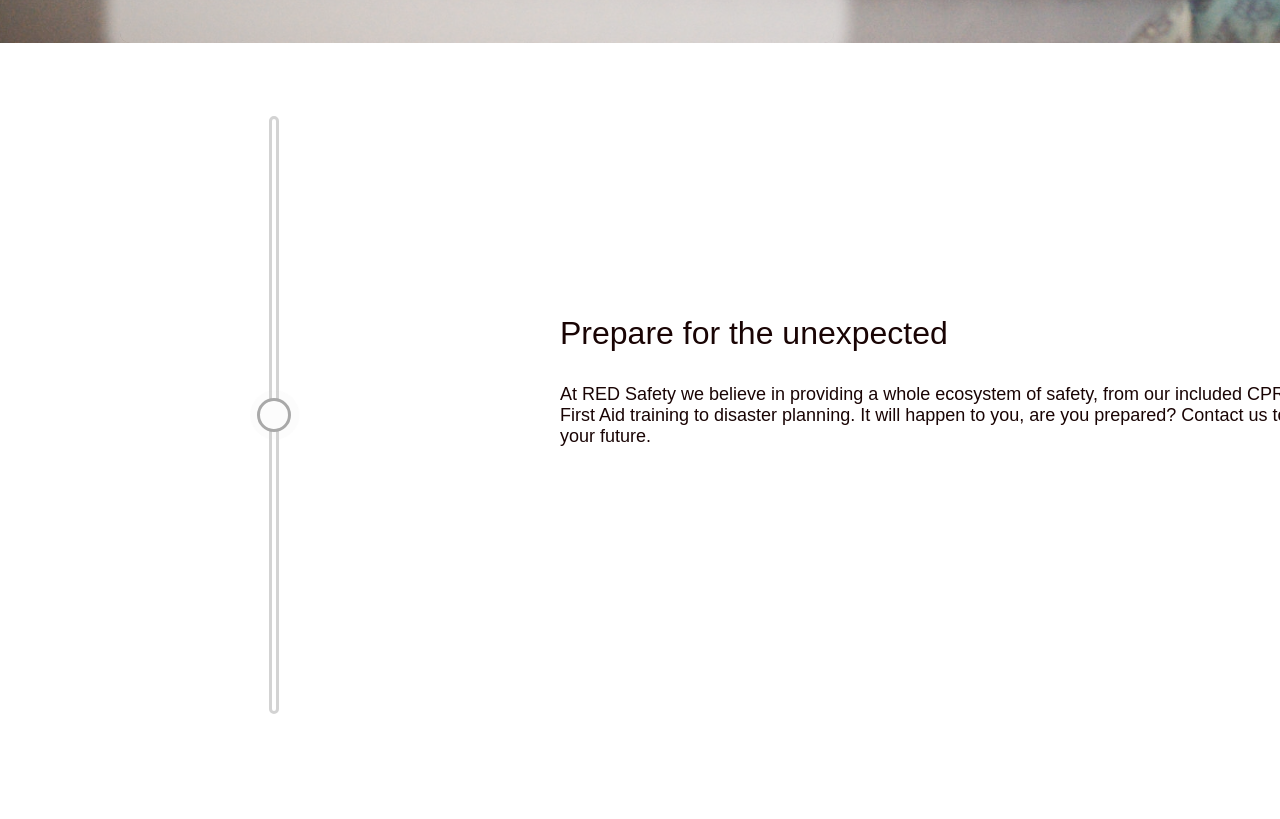
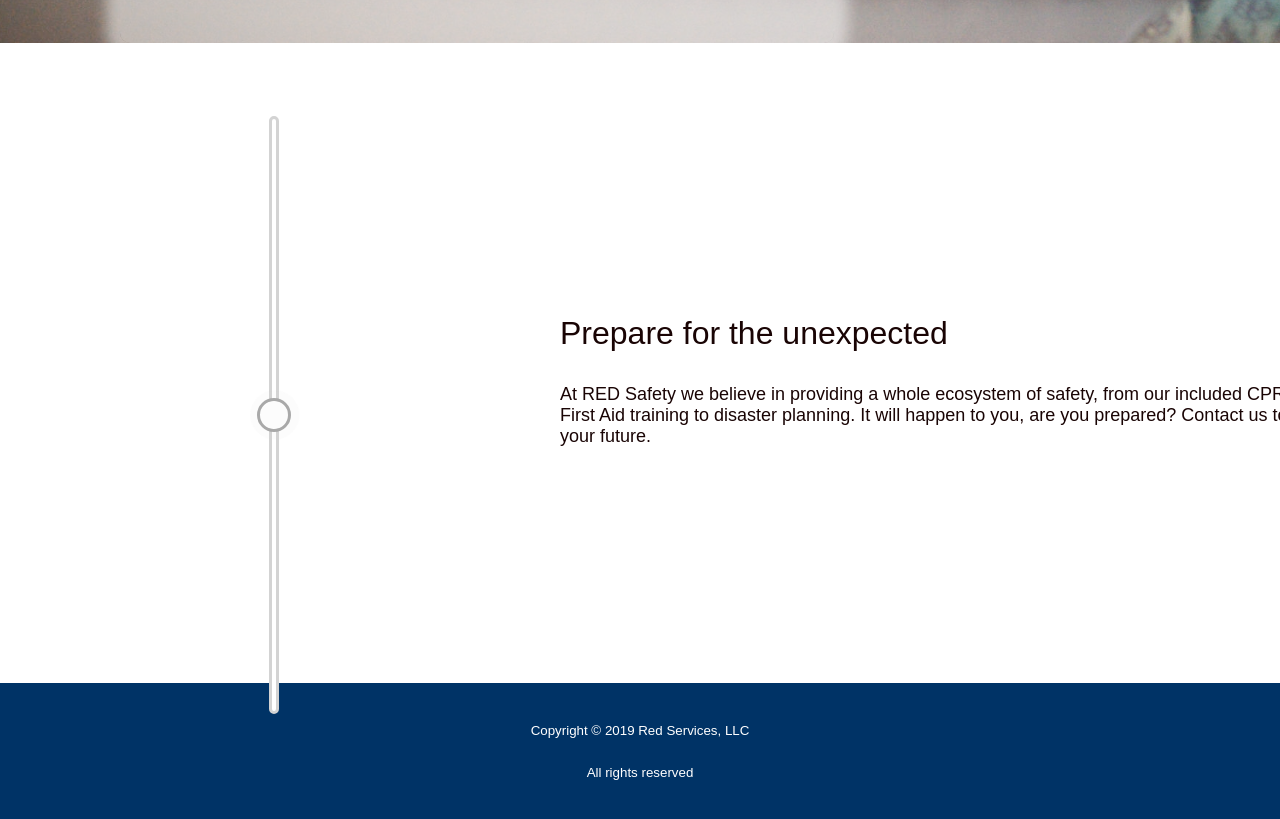
Before and after one commit to JackHermes/red-main-website, a React app: page / in a window 1280 px wide. Shown: the part 8141-8960 px from the top of the page. Before the commit the page ends 8855 px from the top, so only its background shows below. Built offline with nearby package versions, Linux system fonts and the light colour scheme.

Commit message:
Revamp footer

```diff
--- a/src/Components/About/About.js
+++ b/src/Components/About/About.js
@@ -2,7 +2,7 @@ import React, { Component } from 'react';
 
 import Connector from '../Common/Connector.js';
 import { ColorBoxes, SectionProtect, SectionSafety, SectionProducts, SectionTestimonials } from '../Common/Sections.js';
-import { Footer } from '../Common/Footer.js';
+import { Footer } from '../Footers/Footer.js';
 
 import './About.css';
 
--- a/src/Components/App.css
+++ b/src/Components/App.css
@@ -6,9 +6,14 @@ Times New Roman - pg 5, traditional home
 avenir next - pg 8 labels, next pg 'no more execuses'
 */
 
+/* For css debugging: */
+/* * {
+  border: solid darkred 1px;
+} */
+
 html, body {
   margin: 0;
-  height: 100%;
+  /* height: 100%; */
 }
 
 body {
--- a/src/Components/App.js
+++ b/src/Components/App.js
@@ -3,6 +3,8 @@ import { BrowserRouter as Router } from 'react-router-dom';
 
 import { Content } from './Content.js';
 import { LargeScreenHeader, SmallScreenHeader} from './Headers/Headers.js';
+import { LargeScreenFooter, SmallScreenFooter } from './Footers/Footer.js';
+
 import ScrollToTop from './Common/ScrollToTop.js';
 
 import './App.css';
@@ -41,6 +43,7 @@ export default class App extends Component {
           <ScrollToTop>
             <SmallScreenHeader screenSize='small' />
             <Content screenSize='small' />
+            <SmallScreenFooter screenSize='small' />
           </ScrollToTop>
         </Router>
       )
@@ -50,6 +53,7 @@ export default class App extends Component {
           <ScrollToTop>
             <LargeScreenHeader screenSize='large' />
             <Content screenSize='large' />
+            <LargeScreenFooter screenSize='large' />
           </ScrollToTop>
         </Router>
       )
--- a/src/Components/Colors.js
+++ b/src/Components/Colors.js
@@ -1,7 +1,7 @@
 import React, { Component } from 'react';
-import { Footer } from './Common/Footer.js';
+// import { Footer } from './Footers/Footer.js';
 import './Colors.css';
-import './Common/Footer.css';
+// import './Common/Footer.css';
 
 export default class Colors extends Component {
   render() {
@@ -61,7 +61,6 @@ export default class Colors extends Component {
             </ul>
           </div>
         </div>
-        <Footer class="footer" />
       </div>
     )
   }
--- a/src/Components/Common/Footer.css
+++ /dev/null
@@ -1,7 +0,0 @@
-.footer {
-  background-color: #003366;
-  grid-column: 1 / 11;
-  /* grid-row: 49 / 53; */
-  /* z-index: 2; */
-  height: 10em;
-}
--- a/src/Components/Common/Footer.js
+++ /dev/null
@@ -1,11 +0,0 @@
-import React, { Component } from 'react';
-
-import './Footer.css';
-
-const Footer = (props) => {
-  return (
-    <div className={props.class}>Footer</div>
-  )
-}
-
-export { Footer };
--- a/src/Components/Content.js
+++ b/src/Components/Content.js
@@ -3,7 +3,7 @@ import { Route } from 'react-router-dom';
 
 import About from './About/About.js';
 import Colors from './Colors.js';
-import { Footer } from './Common/Footer.js';
+import { Footer } from './Footers/Footer.js';
 import Home from './Home/Home.js';
 import Products from './Products/Products.js';
 import Contact from './Contact/Contact.js';
--- /dev/null
+++ b/src/Components/Footers/Footer.css
@@ -0,0 +1,22 @@
+.footer {
+  align-items: center;
+  background-color: #003366;
+  color: white;
+  display: flex;
+  flex-direction: column;
+  font-size: smaller;
+  grid-column: 1 / 11;
+  height: 18em;
+  padding-top: 2em;
+  /* justify-content: center; */
+  /* padding-bottom: 0;
+  margin-bottom: 0; */
+}
+
+.footer-lg-screen {
+  height: 10em;
+}
+
+.footer-text {
+  /* padding-top: 2em; */
+}
--- /dev/null
+++ b/src/Components/Footers/Footer.js
@@ -0,0 +1,23 @@
+import React, { Component } from 'react';
+
+import './Footer.css';
+
+const LargeScreenFooter = (props) => {
+  return (
+    <div className='footer footer-lg-screen'>
+      <p className='footer-text'>Copyright &copy; 2019 Red Services, LLC</p>
+      <p className='footer-text'>All rights reserved</p>
+    </div>
+  )
+}
+
+const SmallScreenFooter = (props) => {
+  return (
+    <div className={`footer`}>
+        <p className='footer-text'>Copyright &copy; 2019 Red Services, LLC</p>
+        <p className='footer-text'>All rights reserved</p>
+    </div>
+  )
+}
+
+export { LargeScreenFooter, SmallScreenFooter };
--- a/src/Components/Home/Home.js
+++ b/src/Components/Home/Home.js
@@ -3,7 +3,7 @@ import { isInViewport, debounce } from '../../HelperFunctions.js';
 
 import { ColorBoxes, SectionProtect, SectionSafety, SectionProducts, SectionAutomation, SectionCPR } from '../Common/Sections.js';
 import Connector from '../Common/Connector.js';
-import { Footer } from '../Common/Footer.js';
+import { Footer } from '../Footers/Footer.js';
 import './Home.css';
 
 export default class Home extends Component {
--- a/src/Components/Products/Products.js
+++ b/src/Components/Products/Products.js
@@ -2,7 +2,7 @@ import React, { Component } from 'react';
 
 // import {  } from '../Common/Sections.js';
 import Connector from '../Common/Connector.js';
-import { Footer } from '../Common/Footer.js';
+import { Footer } from '../Footers/Footer.js';
 
 import '../Common/Connector-lg.css';
 import '../Common/Connector.css';
```
